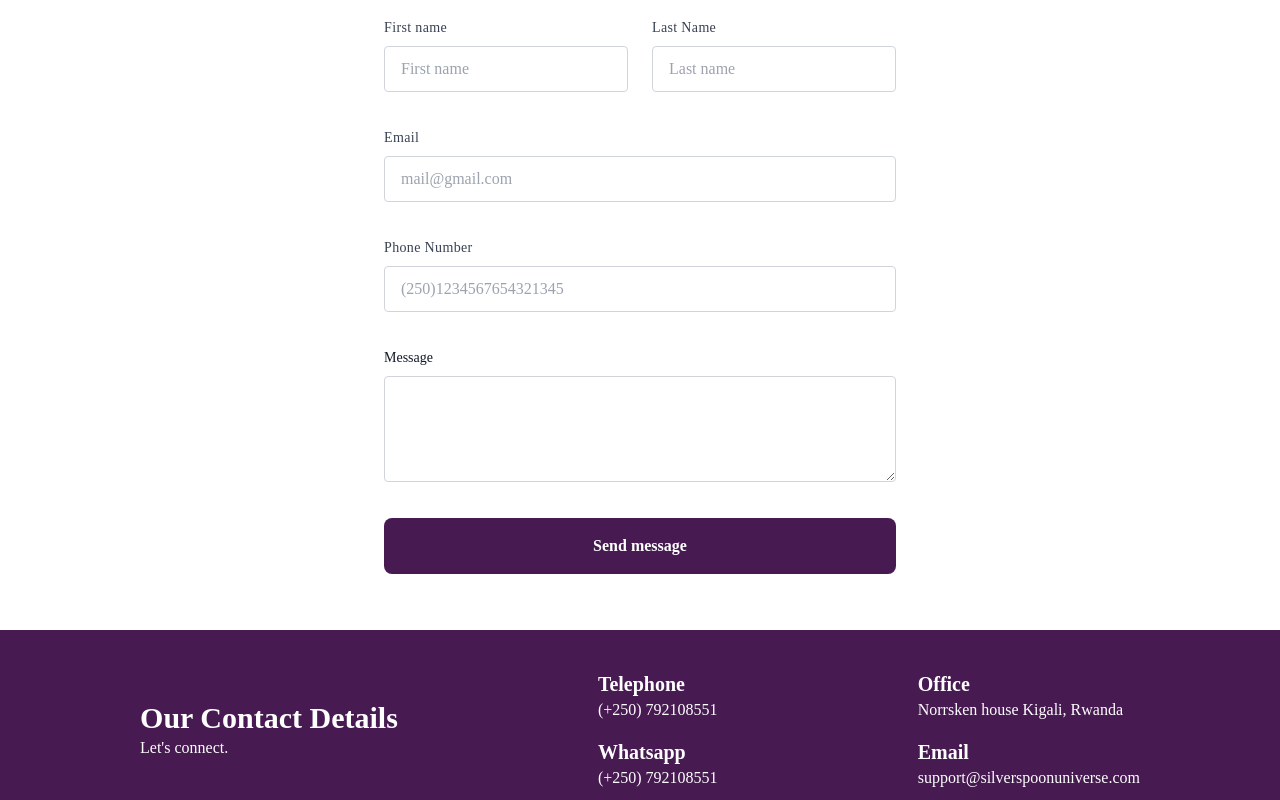
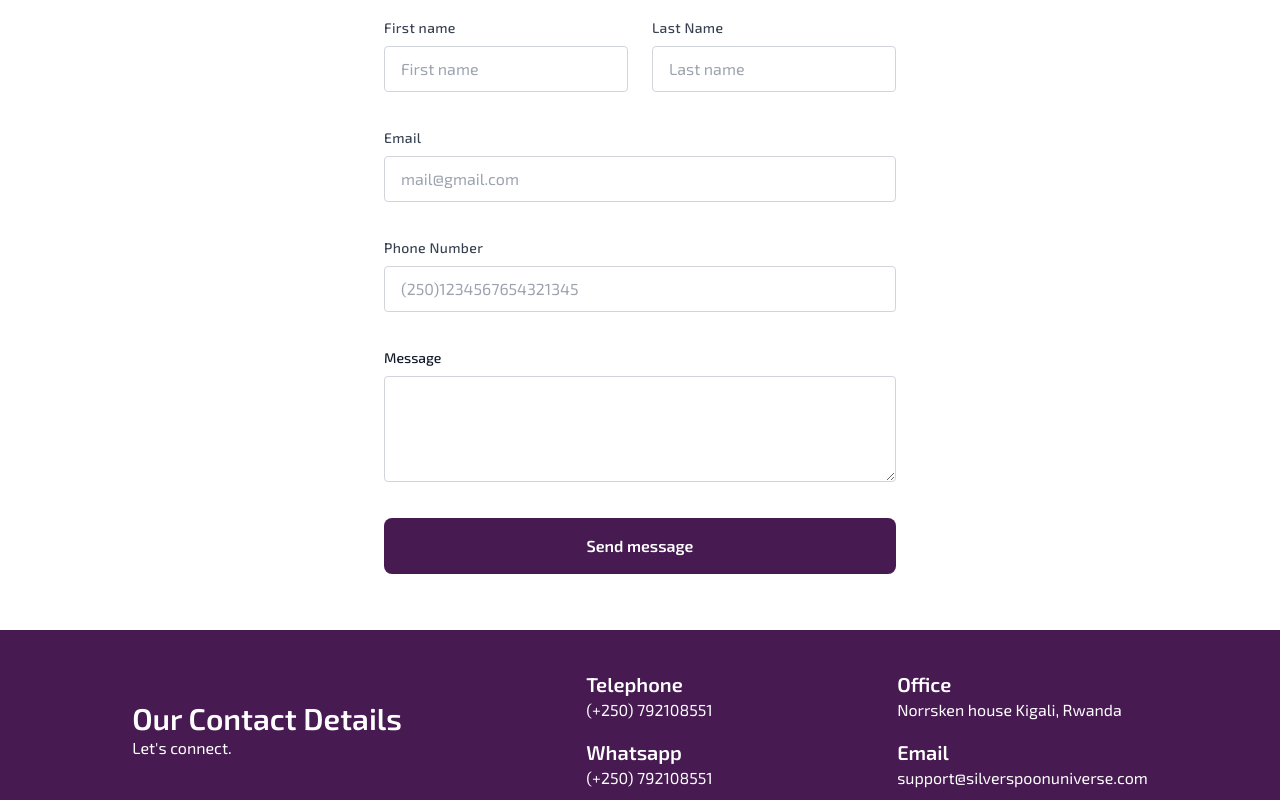
Before and after one commit to Juliet-07/spc-website, a React (Vite) app: page /contact-spc in a window 1280 px wide. Shown: the part 700-1500 px from the top of the page. Built offline with nearby package versions, Linux system fonts and the light colour scheme.

Commit message:
font styles for contact and event pages

```diff
--- a/src/pages/Contact/contact.jsx
+++ b/src/pages/Contact/contact.jsx
@@ -46,8 +46,10 @@ const Contact = () => {
       </div>
       {/* form proper */}
       <div className="flex flex-col items-center justify-center my-10 p-4">
-        <p className="font-semibold text-[#471A52] text-4xl">Get in touch</p>
-        <p className="font-normal text-xl text-gray-500">
+        <p className="font-primarySemibold text-[#471A52] text-4xl">
+          Get in touch
+        </p>
+        <p className="font-primaryRegular text-xl text-gray-500">
           We’d love to hear from you. Please fill out this form.
         </p>
         <form
@@ -57,13 +59,13 @@ const Contact = () => {
           <div className="flex flex-wrap -mx-3 mb-6">
             <div className="w-full md:w-1/2 px-3 mb-6 md:mb-0">
               <label
-                className="block tracking-wide text-gray-700 text-sm font-medium mb-2"
+                className="block tracking-wide text-gray-700 text-sm font-primaryMedium mb-2"
                 for="grid-first-name"
               >
                 First name
               </label>
               <input
-                className="appearance-none block w-full bg-white text-gray-700 border border-gray-300 rounded py-3 px-4 mb-3 leading-tight focus:outline-none focus:bg-white"
+                className="block w-full bg-white text-gray-700 border border-gray-300 rounded py-3 px-4 mb-3 leading-tight focus:outline-none focus:bg-white font-primaryRegular"
                 id="grid-first-name"
                 type="text"
                 placeholder="First name"
@@ -74,13 +76,13 @@ const Contact = () => {
             </div>
             <div className="w-full md:w-1/2 px-3">
               <label
-                className="block tracking-wide text-gray-700 text-sm font-medium mb-2"
+                className="block tracking-wide text-gray-700 text-sm font-primaryMedium mb-2"
                 for="grid-last-name"
               >
                 Last Name
               </label>
               <input
-                className="appearance-none block w-full bg-white text-gray-700 border border-gray-300 rounded py-3 px-4 leading-tight focus:outline-none focus:bg-white focus:border-gray-500"
+                className="block w-full bg-white text-gray-700 border border-gray-300 rounded py-3 px-4 leading-tight focus:outline-none focus:bg-white font-primaryRegular"
                 id="grid-last-name"
                 type="text"
                 placeholder="Last name"
@@ -93,13 +95,13 @@ const Contact = () => {
           <div className="flex flex-wrap -mx-3 mb-6">
             <div className="w-full px-3">
               <label
-                className="block tracking-wide text-gray-700 text-sm font-medium mb-2"
+                className="block tracking-wide text-gray-700 text-sm font-primaryMedium mb-2"
                 for="grid-password"
               >
                 Email
               </label>
               <input
-                className="appearance-none block w-full bg-white text-gray-700 border border-gray-300 rounded py-3 px-4 mb-3 leading-tight focus:outline-none focus:bg-white focus:border-gray-500"
+                className="block w-full bg-white text-gray-700 border border-gray-300 rounded py-3 px-4 mb-3 leading-tight focus:outline-none focus:bg-white font-primaryRegular"
                 id="grid-password"
                 type="email"
                 placeholder="mail@gmail.com"
@@ -112,13 +114,13 @@ const Contact = () => {
           <div className="flex flex-wrap -mx-3 mb-6">
             <div className="w-full px-3">
               <label
-                className="block tracking-wide text-gray-700 text-sm font-medium mb-2"
+                className="block tracking-wide text-gray-700 text-sm font-primaryMedium mb-2"
                 for="grid-password"
               >
                 Phone Number
               </label>
               <input
-                className="appearance-none block w-full bg-white text-gray-700 border border-gray-300 rounded py-3 px-4 mb-3 leading-tight focus:outline-none focus:bg-white focus:border-gray-500"
+                className="block w-full bg-white text-gray-700 border border-gray-300 rounded py-3 px-4 mb-3 leading-tight focus:outline-none focus:bg-white font-primaryRegular"
                 id="grid-password"
                 type="number"
                 placeholder="(250)1234567654321345"
@@ -132,14 +134,14 @@ const Contact = () => {
             <div className="w-full px-3">
               <label
                 for="message"
-                class="block mb-2 text-sm font-medium text-gray-900 dark:text-white"
+                class="block mb-2 text-sm font-primaryMedium text-gray-900 dark:text-white"
               >
                 Message
               </label>
               <textarea
                 id="message"
                 rows="4"
-                className="appearance-none block w-full bg-white text-gray-700 border border-gray-300 rounded py-3 px-4 mb-3 leading-tight focus:outline-none focus:bg-white focus:border-gray-500"
+                className="block w-full bg-white text-gray-700 border border-gray-300 rounded py-3 px-4 mb-3 leading-tight focus:outline-none focus:bg-white font-primaryRegular"
                 // placeholder="Write your thoughts here..."
                 name="message"
                 value={message}
@@ -149,7 +151,7 @@ const Contact = () => {
           </div>
           <button
             type="submit"
-            className="w-full bg-[#471A52] text-white rounded-lg p-4 text-center font-semibold"
+            className="w-full bg-[#471A52] text-white rounded-lg p-4 text-center font-primarySemibold"
           >
             Send message
           </button>
@@ -158,22 +160,26 @@ const Contact = () => {
       {/* contact details */}
       <div className="w-full bg-[#471A52] p-4 md:p-10 text-white flex flex-col md:flex-row md:items-center md:justify-around">
         <div className="flex flex-col">
-          <p className="font-semibold text-3xl">Our Contact Details</p>
-          <p>Let's connect.</p>
+          <p className="font-primarySemibold text-3xl">Our Contact Details</p>
+          <p className="font-primaryRegular">Let's connect.</p>
         </div>
         <div className="flex flex-col">
-          <p className="font-semibold text-xl pt-6 md:pt-0">Telephone</p>
-          <p className="font-normal text-white text-base">(+250) 792108551</p>
-          <p className="font-semibold text-xl mt-4">Whatsapp</p>
-          <p className="font-normal text-white text-base">(+250) 792108551</p>
+          <p className="font-primarySemibold text-xl pt-6 md:pt-0">Telephone</p>
+          <p className="font-primaryRegular text-white text-base">
+            (+250) 792108551
+          </p>
+          <p className="font-primarySemibold text-xl mt-4">Whatsapp</p>
+          <p className="font-primaryRegular text-white text-base">
+            (+250) 792108551
+          </p>
         </div>
         <div className="flex flex-col">
-          <p className="font-semibold text-xl pt-6 md:pt-0">Office</p>
-          <p className="font-normal text-white text-base">
+          <p className="font-primarySemibold text-xl pt-6 md:pt-0">Office</p>
+          <p className="font-primaryRegular text-white text-base">
             Norrsken house Kigali, Rwanda
           </p>
-          <p className="font-semibold text-xl mt-4">Email</p>
-          <p className="font-normal text-white text-base">
+          <p className="font-primarySemibold text-xl mt-4">Email</p>
+          <p className="font-primaryRegular text-white text-base">
             support@silverspoonuniverse.com
           </p>
         </div>
--- a/src/pages/Events/post-events.jsx
+++ b/src/pages/Events/post-events.jsx
@@ -379,10 +379,10 @@ const PostEvents = () => {
                   className="object-contain w-full h-full"
                 />
               </div>
-              <p className="text-lg md:text-xl text-gray-900 font-semibold">
+              <p className="text-lg md:text-xl text-gray-900 font-primarySemibold">
                 {speak.name}
               </p>
-              <p className="text-sm text-gray-500 font-normal">{speak.title}</p>
+              <p className="text-sm text-gray-500 font-primaryRegular">{speak.title}</p>
             </div>
           ))}
         </div>
@@ -420,7 +420,7 @@ const PostEvents = () => {
       </div> */}
       {/* sponsors */}
       <div className="hidden w-full md:flex flex-col items-center justify-center p-4 md:p-10 2xl:px-20">
-        <p className="font-semibold text-2xl text-gray-500">
+        <p className="font-primarySemibold text-2xl text-gray-500">
           Some past sponsors and partners
         </p>
         <div className="grid grid-cols-4 gap-10 my-6">
@@ -493,10 +493,10 @@ const PostEvents = () => {
       </div>
       {/* moments */}
       <div className="w-full bg-white flex flex-col p-4 md:p-10 2xl:px-20">
-        <div className="font-semibold text-3xl md:text-4xl text-gray-900">
+        <div className="font-primarySemibold text-3xl md:text-4xl text-gray-900">
           Moment captured from past events
         </div>
-        <div className="md:w-[400px] h-2 bg-[#471A52] mt-2"></div>
+        <div className="md:w-[600px] h-2 bg-[#471A52] mt-2"></div>
         <div className="hidden md:grid grid-cols-4 my-6">
           <img src="https://spcimagestorage001.blob.core.windows.net/spc-events-image/adis1.jpg" />
           <img src="https://spcimagestorage001.blob.core.windows.net/spc-events-image/adis2.jpg" />
```
